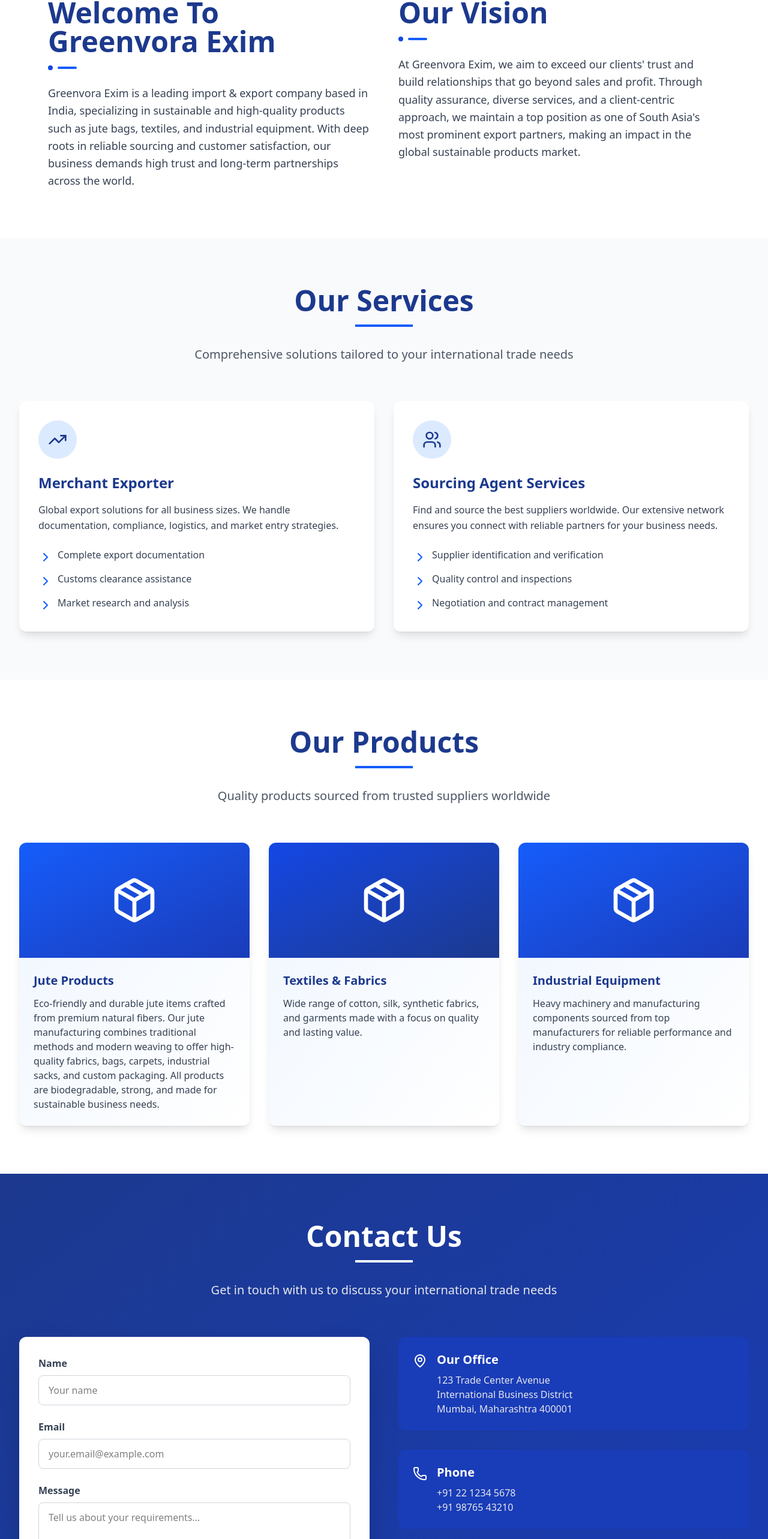
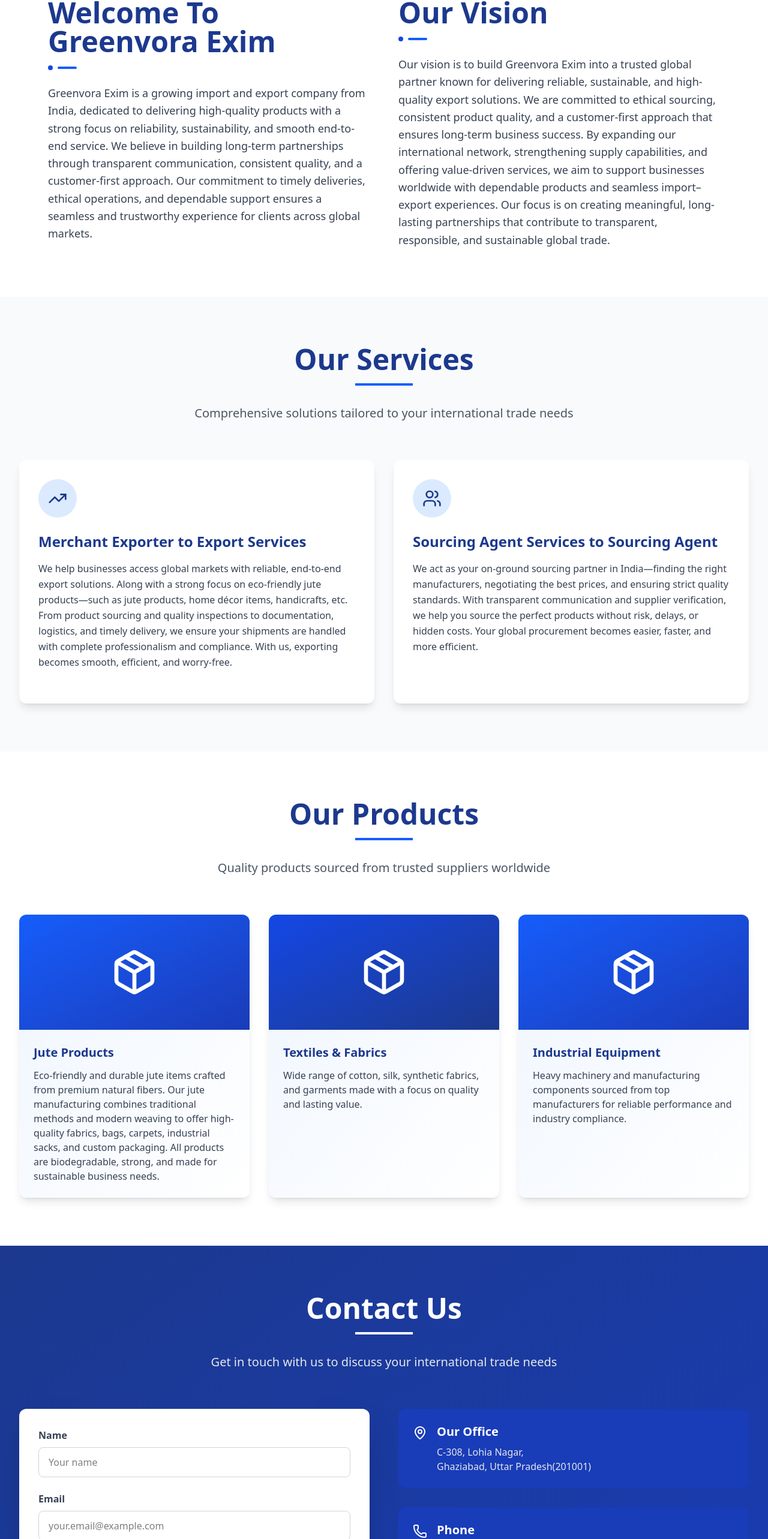
Before and after one commit to 27082004muskan/GreenVora-Exim, a React (Vite) app in the folder frontend/: page / in a window 1280 px wide. Shown: the part 963-3529 px from the top of the page at 60% size. Built offline with nearby package versions, Linux system fonts and the light colour scheme.

Commit message:
text changed

```diff
--- a/frontend/src/components/Landing/About.jsx
+++ b/frontend/src/components/Landing/About.jsx
@@ -14,7 +14,8 @@
             <span className="w-8 h-1 rounded bg-blue-600"></span>
           </div>
           <p className="text-lg text-gray-700 leading-relaxed">
-            Greenvora Exim is a leading import & export company based in India, specializing in sustainable and high-quality products such as jute bags, textiles, and industrial equipment. With deep roots in reliable sourcing and customer satisfaction, our business demands high trust and long-term partnerships across the world.
+           Greenvora Exim is a growing import and export company from India, dedicated to delivering high-quality products with a strong focus on reliability, sustainability, and smooth end-to-end service.
+We believe in building long-term partnerships through transparent communication, consistent quality, and a customer-first approach. Our commitment to timely deliveries, ethical operations, and dependable support ensures a seamless and trustworthy experience for clients across global markets.
           </p>
         </div>
         {/* Right: Vision */}
@@ -27,7 +28,8 @@
             <span className="w-8 h-1 rounded bg-blue-600"></span>
           </div>
           <p className="text-lg text-gray-700 leading-relaxed">
-            At Greenvora Exim, we aim to exceed our clients' trust and build relationships that go beyond sales and profit. Through quality assurance, diverse services, and a client-centric approach, we maintain a top position as one of South Asia's most prominent export partners, making an impact in the global sustainable products market.
+            Our vision is to build Greenvora Exim into a trusted global partner known for delivering reliable, sustainable, and high-quality export solutions. We are committed to ethical sourcing, consistent product quality, and a customer-first approach that ensures long-term business success.
+By expanding our international network, strengthening supply capabilities, and offering value-driven services, we aim to support businesses worldwide with dependable products and seamless import–export experiences. Our focus is on creating meaningful, long-lasting partnerships that contribute to transparent, responsible, and sustainable global trade.
           </p>
         </div>
       </div>
--- a/frontend/src/components/Landing/Contact.jsx
+++ b/frontend/src/components/Landing/Contact.jsx
@@ -54,9 +54,9 @@
                 <MapPin className="h-6 w-6 mt-1 flex-shrink-0" />
                 <div>
                   <h3 className="font-bold text-xl mb-2">Our Office</h3>
-                  <p className="text-gray-200">123 Trade Center Avenue</p>
-                  <p className="text-gray-200">International Business District</p>
-                  <p className="text-gray-200">Mumbai, Maharashtra 400001</p>
+                  <p className="text-gray-200">C-308, Lohia Nagar,</p>
+                  {/* <p className="text-gray-200">International Business District</p> */}
+                  <p className="text-gray-200">Ghaziabad, Uttar Pradesh(201001)</p>
                 </div>
               </div>
             </div>
@@ -65,8 +65,8 @@
                 <Phone className="h-6 w-6 mt-1 flex-shrink-0" />
                 <div>
                   <h3 className="font-bold text-xl mb-2">Phone</h3>
-                  <p className="text-gray-200">+91 22 1234 5678</p>
-                  <p className="text-gray-200">+91 98765 43210</p>
+                  <p className="text-gray-200">+91 9319936559</p>
+                  {/* <p className="text-gray-200">+91 98765 43210</p> */}
                 </div>
               </div>
             </div>
@@ -76,7 +76,7 @@
                 <div>
                   <h3 className="font-bold text-xl mb-2">Email</h3>
                   <p className="text-gray-200">info@greenvoraexim.com</p>
-                  <p className="text-gray-200">sales@greenvoraexim.com</p>
+                  {/* <p className="text-gray-200">sales@greenvoraexim.com</p> */}
                 </div>
               </div>
             </div>
--- a/frontend/src/components/Landing/Services.jsx
+++ b/frontend/src/components/Landing/Services.jsx
@@ -16,35 +16,35 @@
           <div className="bg-blue-100 w-16 h-16 rounded-full flex items-center justify-center mb-6">
             <TrendingUp className="h-8 w-8 text-blue-900" />
           </div>
-          <h3 className="text-2xl font-bold text-blue-900 mb-4">Merchant Exporter</h3>
+          <h3 className="text-2xl font-bold text-blue-900 mb-4">Merchant Exporter to Export Services </h3>
           <p className="text-gray-700 mb-6 leading-relaxed">
-            Global export solutions for all business sizes. We handle documentation, compliance, logistics, and market entry strategies.
+            We help businesses access global markets with reliable, end-to-end export solutions. Along with a strong focus on eco-friendly jute products—such as jute products, home décor items, handicrafts, etc. From product sourcing and quality inspections to documentation, logistics, and timely delivery, we ensure your shipments are handled with complete professionalism and compliance. With us, exporting becomes smooth, efficient, and worry-free.
           </p>
-          <ul className="space-y-3">
+          {/* <ul className="space-y-3">
             {['Complete export documentation', 'Customs clearance assistance', 'Market research and analysis'].map((txt, i) => (
               <li key={i} className="flex items-start">
                 <ChevronRight className="text-blue-600 mt-1 flex-shrink-0" />
                 <span className="text-gray-700 ml-2">{txt}</span>
               </li>
             ))}
-          </ul>
+          </ul> */}
         </div>
         <div className="bg-white rounded-xl shadow-lg p-8 hover:shadow-2xl transition transform hover:-translate-y-2">
           <div className="bg-blue-100 w-16 h-16 rounded-full flex items-center justify-center mb-6">
             <Users className="h-8 w-8 text-blue-900" />
           </div>
-          <h3 className="text-2xl font-bold text-blue-900 mb-4">Sourcing Agent Services</h3>
+          <h3 className="text-2xl font-bold text-blue-900 mb-4">Sourcing Agent Services to Sourcing Agent </h3>
           <p className="text-gray-700 mb-6 leading-relaxed">
-            Find and source the best suppliers worldwide. Our extensive network ensures you connect with reliable partners for your business needs.
+            We act as your on-ground sourcing partner in India—finding the right manufacturers, negotiating the best prices, and ensuring strict quality standards. With transparent communication and supplier verification, we help you source the perfect products without risk, delays, or hidden costs. Your global procurement becomes easier, faster, and more efficient.
           </p>
-          <ul className="space-y-3">
+          {/* <ul className="space-y-3">
             {['Supplier identification and verification', 'Quality control and inspections', 'Negotiation and contract management'].map((txt, i) => (
               <li key={i} className="flex items-start">
                 <ChevronRight className="text-blue-600 mt-1 flex-shrink-0" />
                 <span className="text-gray-700 ml-2">{txt}</span>
               </li>
             ))}
-          </ul>
+          </ul> */}
         </div>
       </div>
     </div>
```
